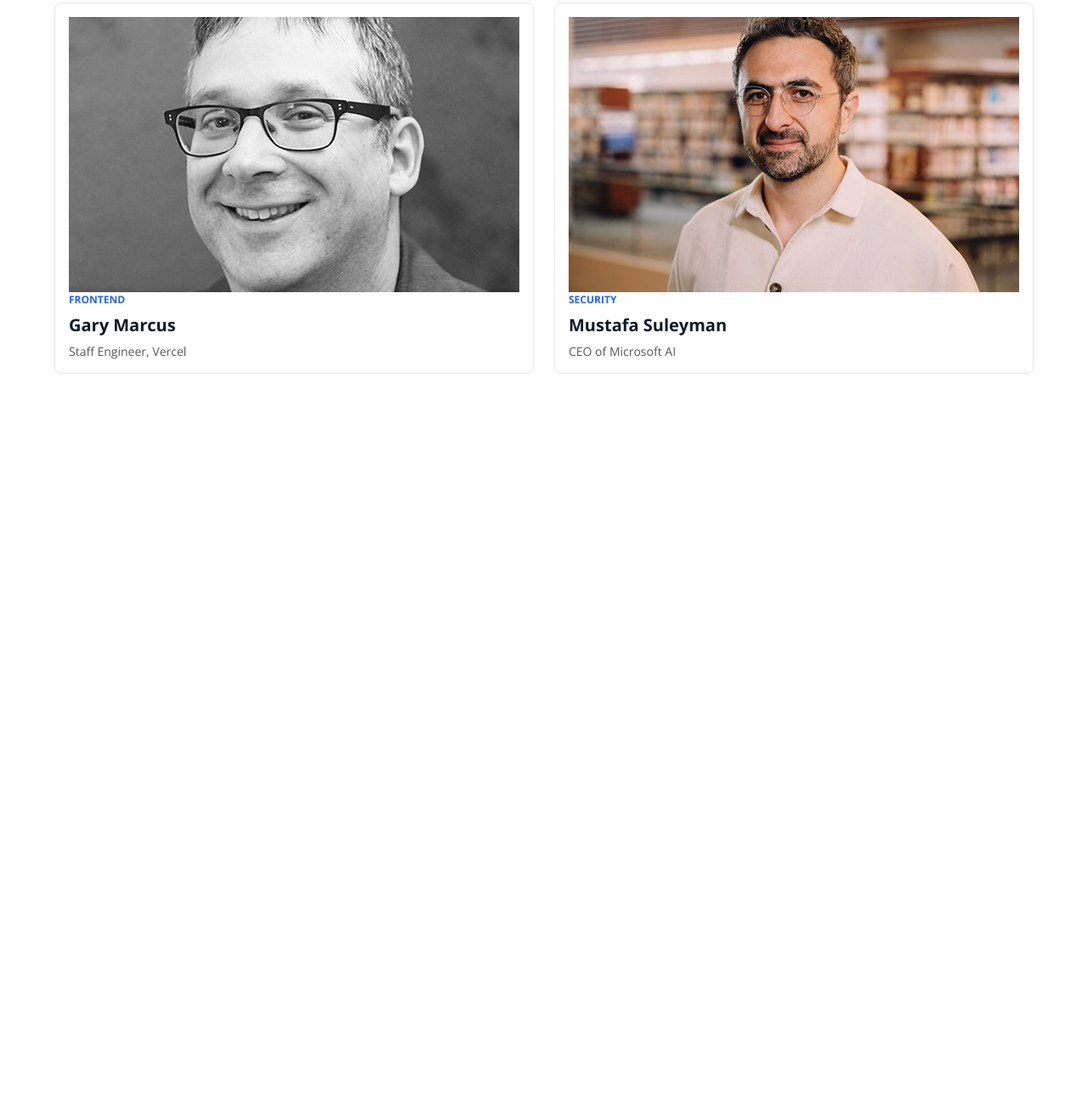
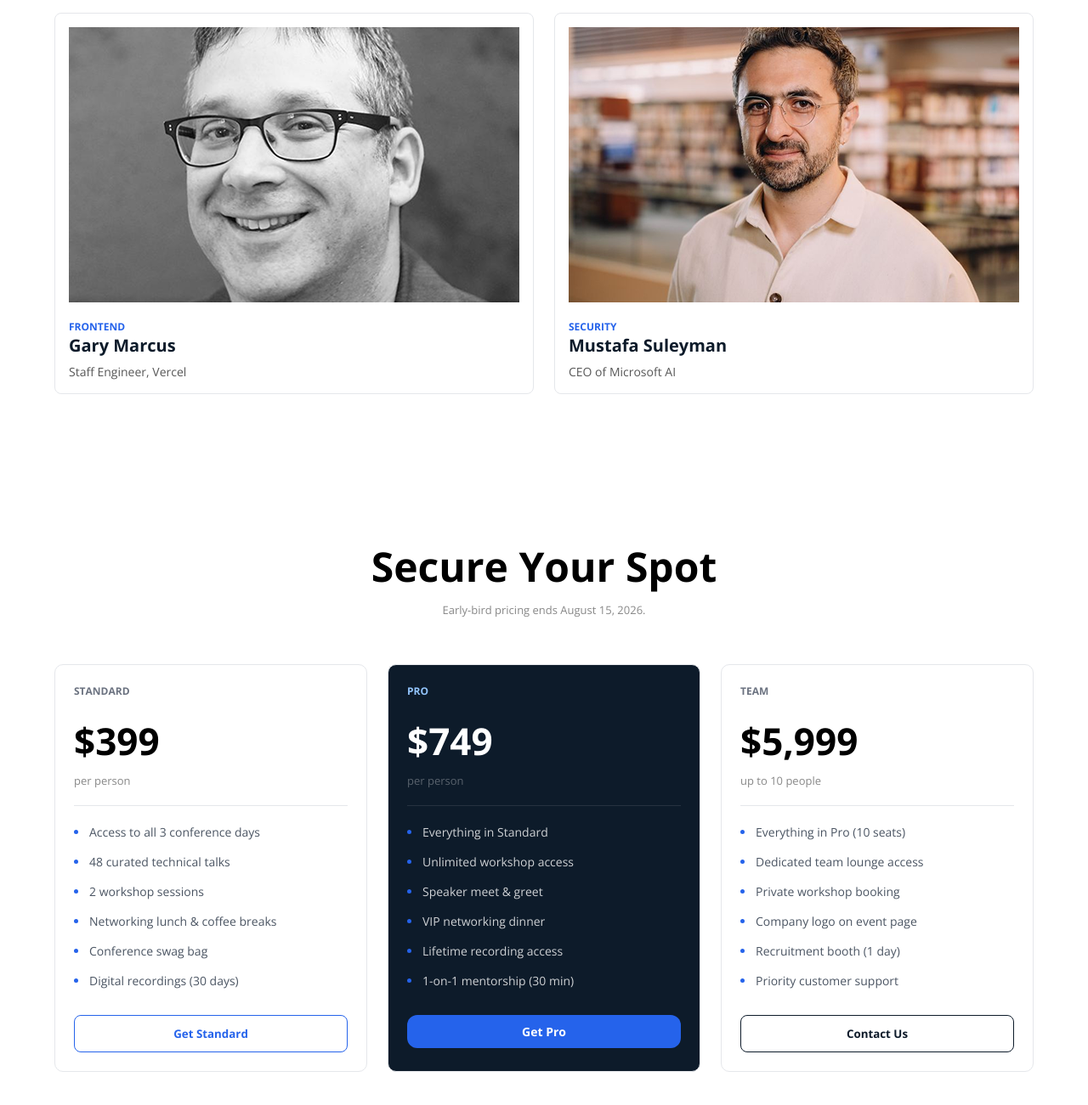
Before and after one commit to MobashsheraRahman/Assignment1, a plain HTML site: page index.html in a window 1280 px wide. Shown: the part 1468-2769 px from the top of the page at 85% size. Before the commit the page ends 1988 px from the top, so only its background shows below. Drawn offline with nearby package versions, Linux system fonts and the light colour scheme.

Commit message:
added price cards

```diff
--- a/index.html
+++ b/index.html
@@ -39,31 +39,30 @@
       </div>
     </header>
 
-
     <section class="speakers">
       <div class="container">
         <h2>Meet the Speakers</h2>
         <div class="speaker-card">
           <div class="card">
-<img src="./images/andrej.png"alt="">
+            <img src="./images/andrej.png" alt="" />
             <div class="card-content">
               <span class="category">AI/ML</span>
               <h3>Andrej Karpathy</h3>
-          <p> Pretraining team,Anthropic</p>
+              <p>Pretraining team,Anthropic</p>
             </div>
           </div>
 
           <div class="card">
-<img src="./images/demis.png"alt="">
+            <img src="./images/demis.png" alt="" />
             <div class="card-content">
               <span class="category">CLOUD & DEVOPS</span>
               <h3>Demis Hassabis</h3>
-          <p> Co-founder and CEO, Google DeepMind</p>
+              <p>Co-founder and CEO, Google DeepMind</p>
             </div>
           </div>
 
           <div class="card">
-<img src="./images/gary.png"alt="">
+            <img src="./images/gary.png" alt="" />
             <div class="card-content">
               <span class="category">FRONTEND</span>
               <h3>Gary Marcus</h3>
@@ -72,21 +71,88 @@
           </div>
 
           <div class="card">
-<img src="./images/mustafa.png"alt="">
+            <img src="./images/mustafa.png" alt="" />
             <div class="card-content">
               <span class="category">SECURITY</span>
               <h3>Mustafa Suleyman</h3>
-          <p> CEO of Microsoft AI</p>
+              <p>CEO of Microsoft AI</p>
             </div>
+          </div>
+        </div>
+      </div>
+    </section>
+<section class="pricing">
+  <div class="container">
+
+    <h2>Secure Your Spot</h2>
+    <p class="subtitle">Early-bird pricing ends August 15, 2026.</p>
+
+    <div class="pricing-cards">
+
+      <div class="price-card">
+        <p class="plan">STANDARD</p>
+
+        <h3>$399</h3>
+        <p class="small-text">per person</p>
+
+        <hr>
+
+        <ul class="feature-list">
+          <li>Access to all 3 conference days</li>
+          <li>48 curated technical talks</li>
+          <li>2 workshop sessions</li>
+          <li>Networking lunch & coffee breaks</li>
+          <li>Conference swag bag</li>
+          <li>Digital recordings (30 days)</li>
+        </ul>
+
+        <button class="outline-btn">Get Standard</button>
+      </div>
+
+
+      <div class="price-card dark-card">
+        <p class="plan">PRO</p>
+
+        <h3>$749</h3>
+        <p class="small-text">per person</p>
+
+        <hr>
+
+        <ul class="feature-list">
+          <li>Everything in Standard</li>
+          <li>Unlimited workshop access</li>
+          <li>Speaker meet & greet</li>
+          <li>VIP networking dinner</li>
+          <li>Lifetime recording access</li>
+          <li>1-on-1 mentorship (30 min)</li>
+        </ul>
+
+        <button class="common-btn">Get Pro</button>
+      </div>
+
+      <div class="price-card">
+        <p class="plan">TEAM</p>
+
+        <h3>$5,999</h3>
+        <p class="small-text">up to 10 people</p>
+
+        <hr>
+
+        <ul class="feature-list">
+          <li>Everything in Pro (10 seats)</li>
+          <li>Dedicated team lounge access</li>
+          <li>Private workshop booking</li>
+          <li>Company logo on event page</li>
+          <li>Recruitment booth (1 day)</li>
+          <li>Priority customer support</li>
+        </ul>
+
+        <button class="contact-btn">Contact Us</button>
       </div>
 
     </div>
+
   </div>
 </section>
-
-
-
-
-
   </body>
 </html>
--- a/style.css
+++ b/style.css
@@ -81,7 +81,6 @@ header {
   justify-self: center;
 }
 
-
 .speakers {
   padding: 80px 0;
   background: white;
@@ -106,10 +105,9 @@ header {
   gap: 24px;
 }
 
-
 .card {
   background: white;
-    border: 1px solid #e5e7ebFF;
+  border: 1px solid #e5e7ebff;
   border-radius: 8px;
   overflow: hidden;
 }
@@ -125,25 +123,152 @@ header {
   padding: 16px;
 }
 
-
 .category {
   display: block;
   font-size: 12px;
   font-weight: 700;
-    color:  #2563ebFF;
-    margin-bottom: 8px;
+  color: #2563ebff;
+  margin-top: 20px;
 }
 
 .card-content h3 {
   font-size: 20px;
-    color:#0d1b2aFF;
+  color: #0d1b2aff;
   font-weight: 700;
   margin-bottom: 8px;
 }
 
-
 .card-content p {
   font-size: 14px;
-    color:  #575757FF;
+  color: #575757ff;
+}
 
+
+.pricing {
+  padding: 90px 0;
 }
+
+.pricing h2 {
+  text-align: center;
+  font-size: 48px;
+  margin-bottom: 10px;
+}
+
+.subtitle {
+  text-align: center;
+  font-size:13px;
+  color:   #888888FF;
+  margin-bottom: 55px;
+}
+
+.pricing-cards {
+  display: grid;
+  grid-template-columns: repeat(3, 1fr);
+  gap: 24px;
+}
+
+.price-card {
+  border: 1px solid #e5e7eb;
+  border-radius: 10px;
+  padding: 22px;
+  background: white;
+}
+
+.dark-card {
+  background:  #0d1b2aFF;;
+  color: white;
+}
+
+.plan {
+  font-size: 12px;
+  font-weight: bold;
+  color: #6b7280;
+  margin-bottom: 20px;
+}
+
+.dark-card .plan {
+  color:  #93c5fdFF;
+}
+
+.price-card h3 {
+  font-size: 44px;
+  margin-bottom: 8px;
+}
+
+.small-text {
+  font-size: 13px;
+  color:  #888888FF;
+  margin-bottom: 20px;
+}
+
+.dark-card .small-text {
+  color:  #ffffff50;
+}
+
+.price-card hr {
+  border: none;
+  border-top: 1px solid  #e5e7ebFF;
+  margin-bottom: 20px;
+}
+
+.dark-card hr {
+  border-top: 1px solid  #ffffff1A;
+}
+
+
+.feature-list {
+  list-style: none;
+  padding: 0;
+  margin-bottom: 30px;
+  display: block;
+}
+
+.feature-list li {
+  position: relative;
+  padding-left: 18px;
+  margin-bottom: 14px;
+  color: #4b5563;
+  font-size: 14px;
+  line-height: 1.5;
+}
+
+.feature-list li::before {
+  content: "";
+  width: 5px;
+  height: 5px;
+  background: #2563eb;
+  border-radius: 50%;
+  position: absolute;
+  left: 0;
+  top: 8px;
+}
+
+
+.dark-card .feature-list li {
+  color:#ffffffCC;
+}
+
+
+.outline-btn {
+  width: 100%;
+  padding: 12px;
+  border: 1px solid #2563eb;
+  border-radius: 8px;
+  background: white;
+  color: #2563eb;
+  font-weight: 700;
+  cursor: pointer;
+}
+.contact-btn{
+    width: 100%;
+  padding: 12px;
+  border: 1px solid #0d1b2aFF;;
+  border-radius: 8px;
+  background: white;
+  color: #0d1b2aFF;
+  font-weight: 700;
+  cursor: pointer;
+}
+.dark-card .common-btn {
+  width: 100%;
+}
```
Lines whose indentation alone changed are shown as unchanged.
